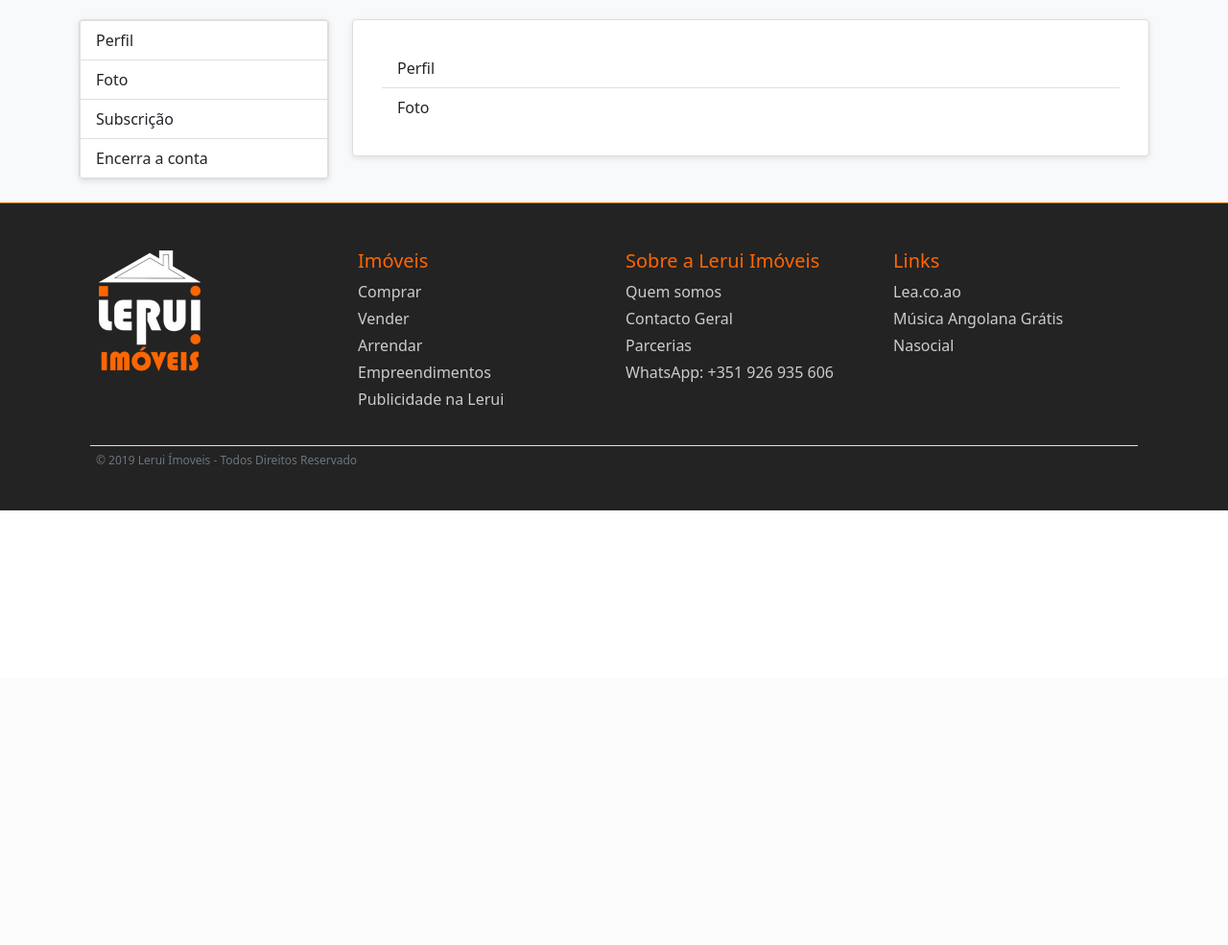
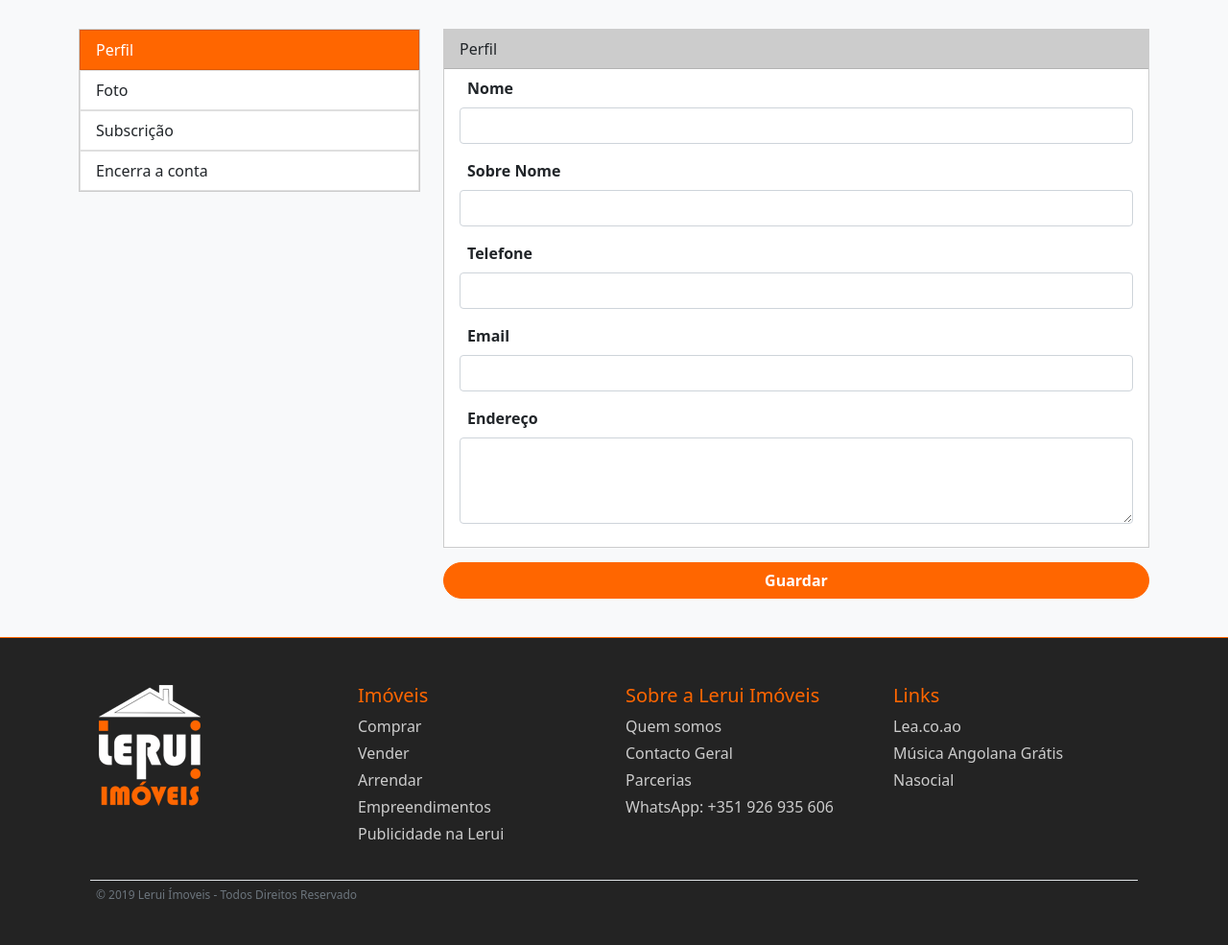
Before and after one commit to marioruibandeira/leruimoveis, a Django app: page /usuarios/perfil/ in a window 1280 px wide. Shown: the part 94-1079 px from the top of the page at 96% size. Before the commit the page ends 626 px from the top, so only its background shows below. Run offline with Django 4.2, Linux system fonts and the light colour scheme; the visitor is signed in with stand-in values (Sample User, id 1); some libraries are stand-ins or nearby versions.

Commit message:
Criamos o layout do perfil do utilizador com mais outras 4 paginas e e menus.

```diff
--- a/static/assets/dist/css/style.css
+++ b/static/assets/dist/css/style.css
@@ -559,6 +559,23 @@
 .telefones{display:none;}
 .modal-apagar{margin-top: 0px; width:100%;height: 20px; padding: 0px; font-size: 10px;}
 
+/**/
+/**/
+.perfil-menu{
+    text-decoration: none;
+}
+
+.btn-activo{
+    background-color: #ff6600;
+    color: #fff;
+}
+.perfil-menu:hover{
+    color: #ff6600;
+    color: #fff;
+}
+
+.perfil-bottom-btn {padding: 15px 0px 40px 0px;}
+
 @media (max-width: 768px)
 {
     .px-4
@@ -629,4 +646,7 @@
 
     .computadores{display: none;}
     .telefones{display: block;}
+
+    /*perfil*/
+    .perfil-bottom-btn {padding: 15px 0px 10px 0px;}
 }
--- a/usuarios/templates/usuarios/perfil.html
+++ b/usuarios/templates/usuarios/perfil.html
@@ -8,35 +8,60 @@
         <div class="section bg-light" id="nossos-servicos">
             <div class="container">
                 <div class="row">
-                    <div style="margin:  20px 0px 0px 0px;"></div>
-
-                    <div class="col-6 col-lg-3" data-aos="fade-up">
-                        <div class="caixa-funcoes mb-4" style="padding: 0px;">
-                            <div class="card" style="width: 16.2rem;">
+                    <div class="col-lg-4 mb-5 mb-lg-0" style="margin: 30px 0px 30px 0px;">
+                        <div style="border:#ccc solid 1px;">
                             <ul class="list-group list-group-flush" style="text-align: left;">
-                                    <li class="list-group-item">Perfil</li>
+                                <a href="{% url 'perfil' %}" class="perfil-menu">
+                                    <li class="list-group-item btn-activo">Perfil</li>
+                                </a>
+                                <a href="{% url 'foto' %}" class="perfil-menu">
                                     <li class="list-group-item">Foto</li>
+                                </a>
+                                <a href="{% url 'subscricao' %}" class="perfil-menu">
                                     <li class="list-group-item">Subscrição</li>
+                                </a>
+                                <a href="{% url 'encerrar' %}" class="perfil-menu">
                                     <li class="list-group-item">Encerra a conta</li>
+                                </a>
                             </ul>
                         </div>
                     </div>
+                    <div class="col-lg-8 mb-5 mb-lg-0" style="margin: 30px 0px 60px 0px;">
+                        <div style="border:#ccc solid 1px;">
+                            <ul class="list-group list-group-flush" style="text-align: left; width: 100%;">
+                                <li class="list-group-item" style="background-color: #ccc;">Perfil</li>
+                                <li class="list-group-item">
+                                    <div class="row">
+                                        <div class="col-12 mb-3">
+                                            <label for="titulo" class="form-label input-titulos">Nome</label>
+                                            <input type="text" id="titulo" name="titulo" class="form-control" value="">
                                         </div>
-
-                    <div class="col-6 col-lg-9" data-aos="fade-up">
-                        <div class="caixa-funcoes mb-4">
-                            <ul class="list-group list-group-flush" style="text-align: left;">
-                                <li class="list-group-item">Perfil</li>
-                                <li class="list-group-item">Foto</li>
+                                        <div class="col-12 mb-3">
+                                            <label for="titulo" class="form-label input-titulos">Sobre Nome</label>
+                                            <input type="text" id="titulo" name="titulo" class="form-control" value="">
+                                        </div>
+                                        <div class="col-12 mb-3">
+                                            <label for="titulo" class="form-label input-titulos">Telefone</label>
+                                            <input type="text" id="titulo" name="titulo" class="form-control" value="">
+                                        </div>
+                                        <div class="col-12 mb-3">
+                                            <label for="titulo" class="form-label input-titulos">Email</label>
+                                            <input type="text" id="titulo" name="titulo" class="form-control" value="">
+                                        </div>
+                                        <div class="col-12 mb-3">
+                                            <label for="titulo" class="form-label input-titulos">Endereço</label>
+                                            <textarea name="descricao" class="form-control" id="floatingTextarea2" style="height: 90px"></textarea>
+                                        </div>
+                                    </div>
+                                </li>
                             </ul>
+                        </div>
+                        <div class="col-12 perfil-bottom-btn">
+                            <input type="submit" id="btnNovo" value="Guardar" class="btn btn-detalhes" />
                         </div>
                     </div>
 
-
-
-
-
-
+                </div>
             </div>
         </div>
     </div>
--- a/usuarios/urls.py
+++ b/usuarios/urls.py
@@ -6,4 +6,7 @@
     path("login/", views.login, name='login'),
     path('signout/', views.signout, name='signout'),
     path('perfil/', views.profile, name='perfil'),
+    path('encerrar/', views.encerrar, name='encerrar'),
+    path('foto/', views.foto, name='foto'),
+    path('subscricao/', views.subscricao, name='subscricao'),
 ]
--- a/usuarios/views.py
+++ b/usuarios/views.py
@@ -9,6 +9,7 @@
 from django.contrib.auth import authenticate, login as auth_login
 from django.contrib.auth import logout
 from django.shortcuts import redirect
+from django.contrib.auth.decorators import login_required
 
 def inscrever_se(request):
     if request.method == 'POST':
@@ -94,5 +95,18 @@
 
     return redirect('home')
 
+@login_required
 def profile(request):
     return render(request, 'usuarios/perfil.html')
+
+@login_required
+def encerrar(request):
+    return render(request, 'usuarios/encerrar.html')
+
+@login_required
+def foto(request):
+    return render(request, 'usuarios/foto.html')
+
+@login_required
+def subscricao(request):
+    return render(request, 'usuarios/subscricao.html')
```
Also changed, not shown: anuncios/views.py (+10 -7 lines), leruimoveis/settings.py (+5 -2 lines), usuarios/templates/usuarios/encerrar.html (added, +51 -0 lines), usuarios/templates/usuarios/foto.html (added, +46 -0 lines), usuarios/templates/usuarios/subscricao.html (added, +63 -0 lines). Lines whose indentation alone changed are shown as unchanged.
